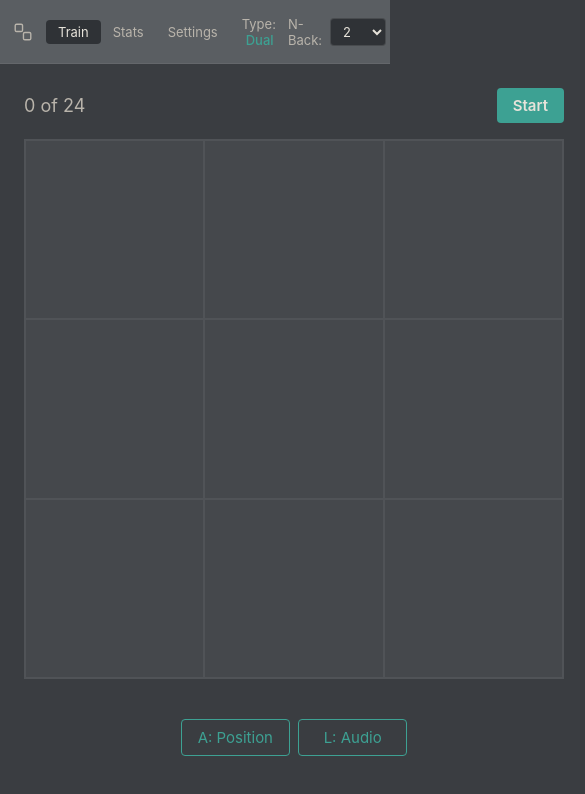
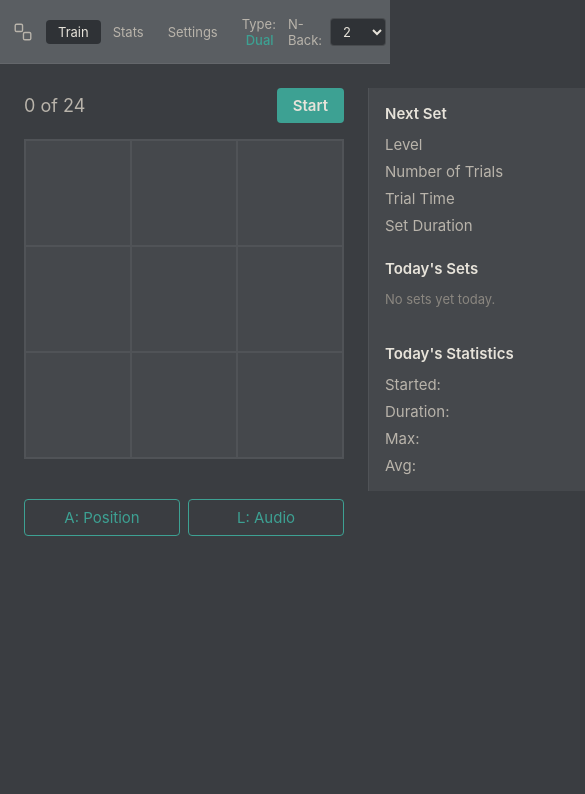
Before and after one commit to jxc2000-b/Dual-n-Back, a React (Vite) app: page /train in a window 390 px wide. Shown: the top 794 px of the page, 585 px wide, since content can reach past the window. Built offline with nearby package versions, Linux system fonts and the light colour scheme.

Commit message:
Track E: visual polish (stim animation, toast motion, responsive grid, focus + reduced-motion)

```diff
--- a/src/ui/components/Grid.css
+++ b/src/ui/components/Grid.css
@@ -1,9 +1,9 @@
-/* Bare grid. UI agent: refine highlight color, add stim transition, internal padding for the colored block (see gridhighlighted.jpeg). */
-
 .grid {
   display: grid;
   grid-template-columns: repeat(3, 1fr);
   grid-template-rows: repeat(3, 1fr);
+  width: clamp(320px, 60vmin, 600px);
+  aspect-ratio: 1 / 1;
   background: var(--bg-raised);
   border: 1px solid var(--border-subtle);
 }
@@ -13,10 +13,32 @@
   position: relative;
 }
 
-.grid__cell--active::after {
+/* The stim block lives permanently on every cell as a ::after layer so we
+   can animate opacity/scale on enter and exit. The --active modifier
+   triggers a fast scale-in (80ms); removing the class triggers a slower
+   fade-out (140ms) because the non-active selector controls the transition. */
+.grid__cell::after {
   content: '';
   position: absolute;
   inset: 12px;
   border-radius: var(--r-md);
   background: var(--color-stim-active);
+  opacity: 0;
+  transform: scale(0.7);
+  transform-origin: center;
+  transition: opacity 140ms var(--ease-out),
+              transform 140ms var(--ease-out),
+              box-shadow 140ms var(--ease-out);
+  pointer-events: none;
+  box-shadow: none;
+  will-change: opacity, transform;
 }
+
+.grid__cell--active::after {
+  opacity: 1;
+  transform: scale(1);
+  box-shadow: var(--shadow-stim);
+  transition: opacity 80ms var(--ease-out),
+              transform 80ms var(--ease-out),
+              box-shadow 80ms var(--ease-out);
+}
--- a/src/ui/components/Grid.tsx
+++ b/src/ui/components/Grid.tsx
@@ -8,17 +8,18 @@ import './Grid.css';
 export interface GridProps {
   /** The cell currently lit. null when no stim is showing. */
   activeCell: Position | null;
-  /** Visual size in pixels. UI agent may swap to a responsive sizing scheme. */
+  /** Optional fixed visual size in pixels. Defaults to a responsive clamp(). */
   size?: number;
 }
 
 const CELLS: Position[] = [0, 1, 2, 3, 4, 5, 6, 7, 8];
 
-export function Grid({ activeCell, size = 540 }: GridProps) {
+export function Grid({ activeCell, size }: GridProps) {
+  const style = size != null ? { width: size, height: size } : undefined;
   return (
     <div
       className="grid"
-      style={{ width: size, height: size }}
+      style={style}
       role="img"
       aria-label="Dual N-Back grid"
     >
--- a/src/ui/components/HotkeyButtons.css
+++ b/src/ui/components/HotkeyButtons.css
@@ -3,6 +3,8 @@
   grid-template-columns: 1fr 1fr;
   gap: var(--s-2);
   margin-top: var(--s-5);
+  width: clamp(320px, 60vmin, 600px);
+  max-width: 100%;
 }
 
 .hotkey {
@@ -12,9 +14,20 @@
   color: var(--color-hotkey);
   background: transparent;
   font-size: var(--fs-md);
-  transition: background var(--dur-fast) var(--ease-out);
+  transition: background var(--dur-base) var(--ease-out),
+              border-color var(--dur-base) var(--ease-out),
+              color var(--dur-base) var(--ease-out),
+              transform var(--dur-fast) var(--ease-out);
 }
 
+.hotkey:hover {
+  background: rgba(61, 161, 147, 0.08);
+}
+
+.hotkey:active { transform: translateY(1px); }
+
 .hotkey--pressed {
-  background: rgba(61, 161, 147, 0.18);
+  background: rgba(61, 161, 147, 0.22);
+  border-color: var(--accent-teal-strong);
+  color: var(--accent-teal-strong);
 }
--- a/src/ui/components/Toast.css
+++ b/src/ui/components/Toast.css
@@ -2,7 +2,7 @@
   position: fixed;
   left: 50%;
   bottom: var(--s-7);
-  transform: translateX(-50%);
+  transform: translate(-50%, 0);
   background: var(--bg-overlay);
   color: var(--text-primary);
   padding: var(--s-3) var(--s-4);
@@ -11,10 +11,28 @@
   align-items: center;
   gap: var(--s-3);
   box-shadow: var(--shadow-md);
+  animation: toast-enter var(--dur-base) var(--ease-out) both;
+  transition: opacity 180ms var(--ease-out),
+              transform 180ms var(--ease-out);
+  will-change: transform, opacity;
+}
+
+.toast--leaving {
+  opacity: 0;
+  transform: translate(-50%, 6px);
+  animation: none;
 }
 
 .toast__close {
   color: var(--text-secondary);
   font-size: var(--fs-lg);
   line-height: 1;
+  transition: color var(--dur-fast) var(--ease-out);
 }
+
+.toast__close:hover { color: var(--text-primary); }
+
+@keyframes toast-enter {
+  from { opacity: 0; transform: translate(-50%, 14px); }
+  to   { opacity: 1; transform: translate(-50%, 0); }
+}
--- a/src/ui/components/Toast.tsx
+++ b/src/ui/components/Toast.tsx
@@ -1,8 +1,7 @@
-import { useEffect } from 'react';
+import { useEffect, useState } from 'react';
 import './Toast.css';
 
-// SKELETON — fixed-position toast like the "N-Back Level Changed" pill in
-// levelschanged.jpeg. UI agent: stack multiple, animate in/out, queue.
+const EXIT_MS = 180;
 
 export interface ToastProps {
   message: string;
@@ -11,15 +10,27 @@ export interface ToastProps {
 }
 
 export function Toast({ message, durationMs = 2200, onDismiss }: ToastProps) {
+  const [leaving, setLeaving] = useState(false);
+
   useEffect(() => {
-    const id = window.setTimeout(onDismiss, durationMs);
-    return () => clearTimeout(id);
+    const visibleMs = Math.max(EXIT_MS + 50, durationMs - EXIT_MS);
+    const leaveTimer = window.setTimeout(() => setLeaving(true), visibleMs);
+    const doneTimer = window.setTimeout(onDismiss, visibleMs + EXIT_MS);
+    return () => {
+      clearTimeout(leaveTimer);
+      clearTimeout(doneTimer);
+    };
   }, [durationMs, onDismiss]);
 
+  function dismiss() {
+    setLeaving(true);
+    window.setTimeout(onDismiss, EXIT_MS);
+  }
+
   return (
-    <div className="toast" role="status">
+    <div className={`toast${leaving ? ' toast--leaving' : ''}`} role="status">
       <span>{message}</span>
-      <button className="toast__close" onClick={onDismiss} aria-label="Dismiss">
+      <button className="toast__close" onClick={dismiss} aria-label="Dismiss">
         ×
       </button>
     </div>
--- a/src/ui/pages/TrainPage.css
+++ b/src/ui/pages/TrainPage.css
@@ -16,7 +16,7 @@
   display: flex;
   align-items: center;
   justify-content: space-between;
-  width: 540px;
+  width: clamp(320px, 60vmin, 600px);
   max-width: 100%;
 }
 
@@ -31,9 +31,17 @@
   padding: var(--s-2) var(--s-4);
   border-radius: var(--r-sm);
   font-weight: 600;
+  transition: background var(--dur-fast) var(--ease-out),
+              color var(--dur-fast) var(--ease-out),
+              transform var(--dur-fast) var(--ease-out);
 }
+
+.train-page__start:hover { background: var(--accent-teal-strong); }
+.train-page__start:active { transform: translateY(1px); }
 
 .train-page__start--cancel {
   background: var(--accent-amber);
   color: var(--text-inverse);
 }
+
+.train-page__start--cancel:hover { background: var(--bg-button-amber); }
--- a/src/ui/theme/global.css
+++ b/src/ui/theme/global.css
@@ -42,9 +42,25 @@ select, input {
   padding: var(--s-1) var(--s-2);
 }
 
-select:focus, input:focus, button:focus-visible {
+select:focus-visible,
+input:focus-visible,
+button:focus-visible,
+a:focus-visible,
+[role='button']:focus-visible {
   outline: 2px solid var(--accent-teal);
   outline-offset: 2px;
+  border-radius: var(--r-sm);
 }
 
 ::selection { background: var(--accent-teal); color: var(--text-inverse); }
+
+@media (prefers-reduced-motion: reduce) {
+  *,
+  *::before,
+  *::after {
+    animation-duration: 0.001ms !important;
+    animation-iteration-count: 1 !important;
+    transition-duration: 0.001ms !important;
+    scroll-behavior: auto !important;
+  }
+}
--- a/src/ui/theme/tokens.css
+++ b/src/ui/theme/tokens.css
@@ -71,4 +71,9 @@
   /* Shadows — subtle, this is a muted theme */
   --shadow-sm: 0 1px 2px rgba(0, 0, 0, 0.25);
   --shadow-md: 0 4px 14px rgba(0, 0, 0, 0.35);
+  --shadow-stim: 0 0 0 1px rgba(167, 61, 53, 0.35),
+                 0 6px 18px rgba(167, 61, 53, 0.25);
+
+  /* Button states */
+  --bg-button-amber: var(--accent-amber-strong);
 }
```
Also changed, not shown: 2 other files (tests, documents, lock files or other folders).
